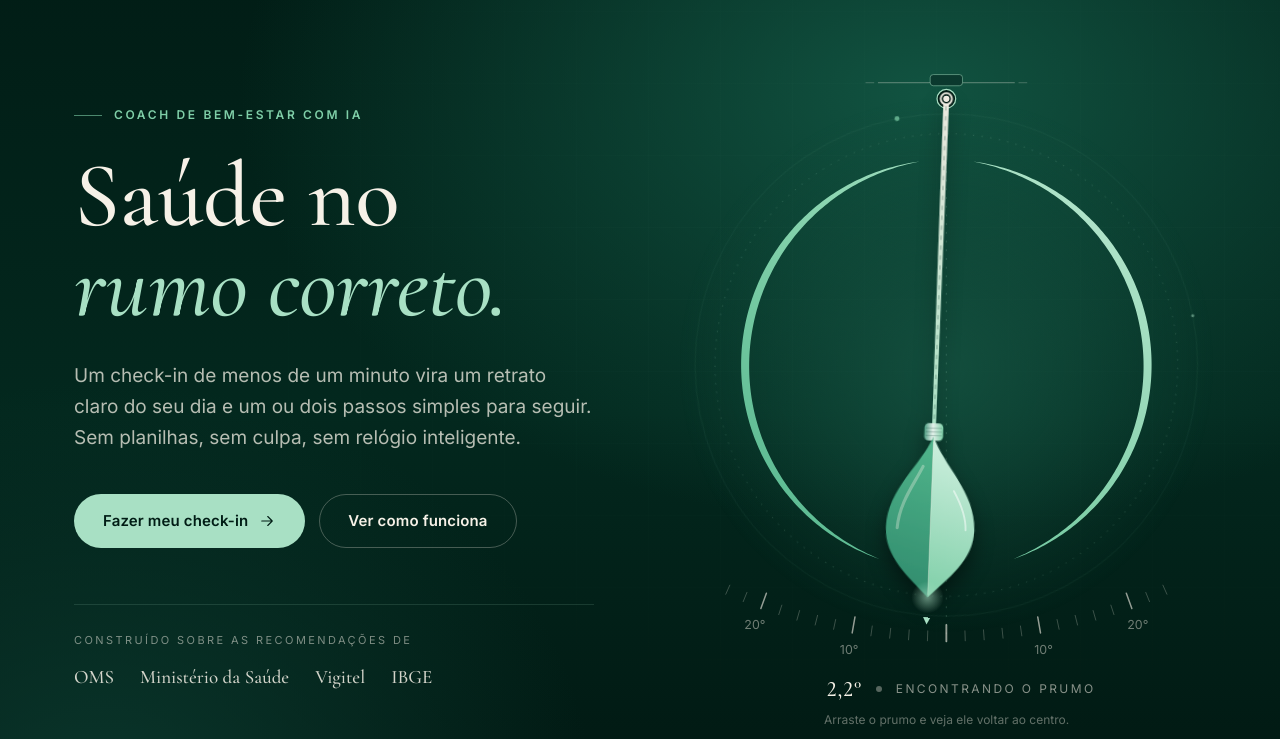
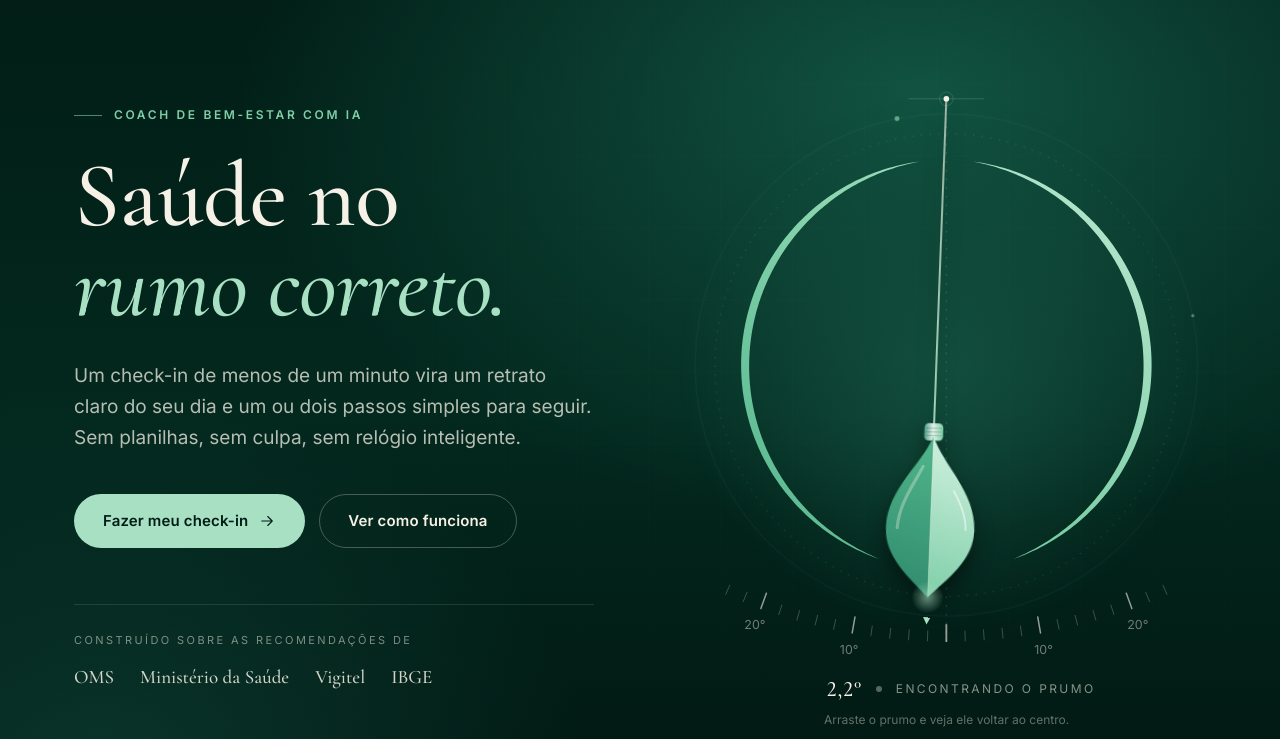
Before and after one commit to Health-Prumo/Prumo-landing, a plain HTML site: page index.html in a window 1280 px wide. Shown: the part 61-800 px from the top of the page. Drawn offline with nearby package versions, Linux system fonts and the light colour scheme.

Commit message:
Simplifica o topo do pêndulo no hero
Troca o suporte com plaquinha e anéis duplos por uma linha fina e um
pivô pequeno, e deixa o fio liso, sem o tracejado.

Co-Authored-By: Claude Opus 5.5 <noreply@anthropic.com>

```diff
--- a/index.html
+++ b/index.html
@@ -396,7 +396,7 @@ footer .wrap{border-top:1px solid rgba(168,224,196,.12);padding-top:56px}
           <circle cx="627" cy="184" r="4" fill="#7FCFA8" fill-opacity=".7"/><circle cx="1031" cy="588" r="2.5" fill="#A8E0C4" fill-opacity=".5"/></g>
 
         <!-- prumo verdadeiro (vertical de referência) -->
-        <line x1="627" y1="150" x2="627" y2="1040" stroke="#A8E0C4" stroke-opacity=".22" stroke-width="1.5" stroke-dasharray="3 11"/>
+        <line x1="627" y1="176" x2="627" y2="1040" stroke="#A8E0C4" stroke-opacity=".22" stroke-width="1.5" stroke-dasharray="3 11"/>
 
         <!-- arcos do símbolo -->
         <g class="arcos">
@@ -409,20 +409,14 @@ footer .wrap{border-top:1px solid rgba(168,224,196,.12);padding-top:56px}
 
         <!-- suporte -->
         <g>
-          <line x1="517" y1="134" x2="737" y2="134" stroke="#F6F1E7" stroke-opacity=".28" stroke-width="2"/>
-          <line x1="497" y1="134" x2="511" y2="134" stroke="#F6F1E7" stroke-opacity=".18" stroke-width="2"/>
-          <line x1="743" y1="134" x2="757" y2="134" stroke="#F6F1E7" stroke-opacity=".18" stroke-width="2"/>
-          <rect x="601" y="121" width="52" height="18" rx="5" fill="#0B392E" stroke="#A8E0C4" stroke-opacity=".5" stroke-width="1.5"/>
-          <circle cx="627" cy="160" r="15" fill="#011C15" stroke="#A8E0C4" stroke-width="2"/>
-          <circle cx="627" cy="160" r="5" fill="#F6F1E7"/>
+          <line x1="567" y1="160" x2="687" y2="160" stroke="#F6F1E7" stroke-opacity=".22" stroke-width="1.2" stroke-linecap="round"/>
+          <circle cx="627" cy="160" r="11" fill="none" stroke="#A8E0C4" stroke-opacity=".28" stroke-width="1"/>
         </g>
 
         <!-- pêndulo -->
         <g id="pend">
           <g filter="url(#fSombra)">
-            <circle cx="627" cy="160" r="9" fill="none" stroke="#F6F1E7" stroke-width="3"/>
-            <path d="M622.5 168 L624 690 L630 690 L631.5 168 Z" fill="url(#gFio)"/>
-            <line x1="627" y1="172" x2="627" y2="688" stroke="#0B392E" stroke-opacity=".35" stroke-width="1.6" stroke-dasharray="7 9"/>
+            <path d="M626 160 L625.6 690 L628.4 690 L628 160 Z" fill="url(#gFio)"/>
             <rect x="612" y="682" width="30" height="28" rx="7" fill="url(#gColar)"/>
             <path d="M614 690h26M614 696h26M614 702h26" stroke="#0B392E" stroke-opacity=".28" stroke-width="1.4"/>
             <path d="M627 703 C611 748 556 790 556 852 C556 900 596 930 627 962 Z" fill="url(#gPrumoE)"/>
@@ -433,6 +427,7 @@ footer .wrap{border-top:1px solid rgba(168,224,196,.12);padding-top:56px}
           <path d="M663 790 C676 812 684 832 684 852" fill="none" stroke="#FFFFFF" stroke-opacity=".5" stroke-width="3" stroke-linecap="round"/>
           <circle id="ponta" cx="627" cy="962" r="26" fill="url(#gBrilho)" opacity="0"/>
           <path d="M621 994 L633 994 L627 1006 Z" fill="#A8E0C4"/>
+          <circle cx="627" cy="160" r="4.5" fill="#F6F1E7"/>
           <rect id="alca" x="540" y="660" width="174" height="320" fill="transparent"/>
         </g>
       </svg>
```
